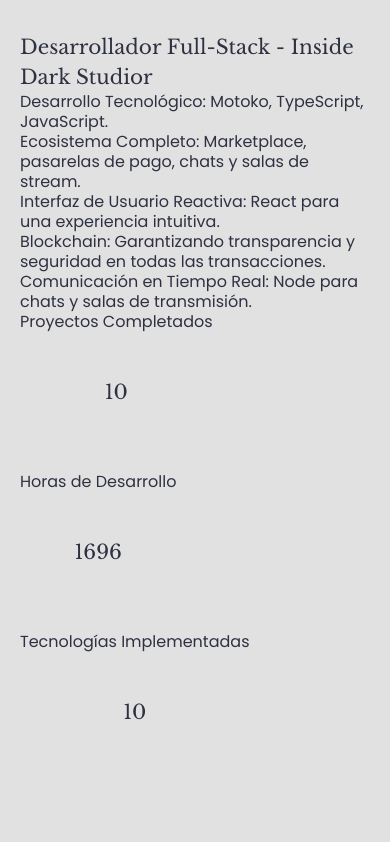
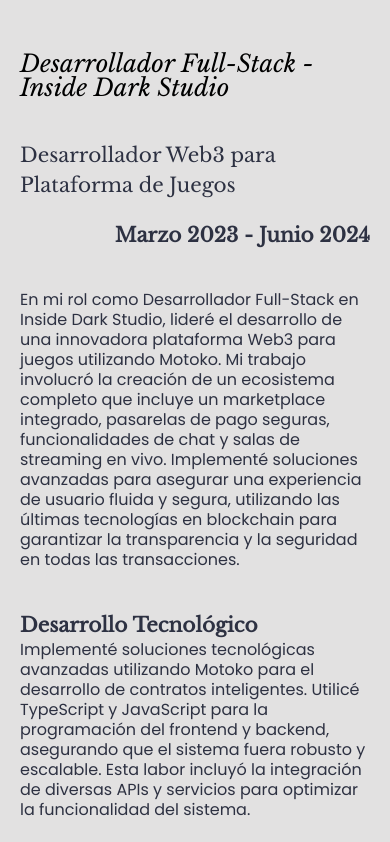
Before and after one commit to madriguerati/portfolio, a React (Vite) app: page / in a window 390 px wide. Shown: the part 4380-5222 px from the top of the page. Built offline with nearby package versions, Linux system fonts and the light colour scheme.

Commit message:
refactor

```diff
--- a/src/components/Home/sectionC/SectionC.jsx
+++ b/src/components/Home/sectionC/SectionC.jsx
@@ -10,79 +10,155 @@ import Container from "../../../shared/Container";
 import TextSubTitleItalic from "../../../shared/Text/TextSubTitleItalic";
 
 const SectionC = ({ id, onObserver }) => {
-  const [currentStep, setCurrentStep] = useState("1");
-
-  const handleStepChange = (step) => setCurrentStep(step);
   const steps = [
     {
       id: "1",
+      title: "Desarrollador Full-Stack - Inside Dark Studio",
+      role: "Desarrollador Web3 para Plataforma de Juegos",
+      duration: "Marzo 2023 - Junio 2024",
       description:
-        "Contribuí en el desarrollo de una plataforma de juegos Web3 con Motoko, creando un ecosistema completo.",
-      icon: <FaUser className="w-3.5 h-3.5 text-green-500 dark:text-green-400" />,
-      type: "article",
-      title: "Desarrollador Full-Stack - Inside Dark Studior",
-      listItems: [
-        "Desarrollo Tecnológico: Motoko, TypeScript, JavaScript.",
-        "Ecosistema Completo: Marketplace, pasarelas de pago, chats y salas de stream.",
-        "Interfaz de Usuario Reactiva: React para una experiencia intuitiva.",
-        "Blockchain: Garantizando transparencia y seguridad en todas las transacciones.",
-        "Comunicación en Tiempo Real: Node para chats y salas de transmisión.",
+        "En mi rol como Desarrollador Full-Stack en Inside Dark Studio, lideré el desarrollo de una innovadora plataforma Web3 para juegos utilizando Motoko. Mi trabajo involucró la creación de un ecosistema completo que incluye un marketplace integrado, pasarelas de pago seguras, funcionalidades de chat y salas de streaming en vivo. Implementé soluciones avanzadas para asegurar una experiencia de usuario fluida y segura, utilizando las últimas tecnologías en blockchain para garantizar la transparencia y la seguridad en todas las transacciones.",
+      responsibilities: [
+        {
+          subtitle: "Desarrollo Tecnológico",
+          text: "Implementé soluciones tecnológicas avanzadas utilizando Motoko para el desarrollo de contratos inteligentes. Utilicé TypeScript y JavaScript para la programación del frontend y backend, asegurando que el sistema fuera robusto y escalable. Esta labor incluyó la integración de diversas APIs y servicios para optimizar la funcionalidad del sistema.",
+        },
+        {
+          subtitle: "Ecosistema Completo",
+          text: "Diseñé y desarrollé un marketplace completo que incluye funciones de compra y venta, así como pasarelas de pago seguras para facilitar transacciones. Además, creé funcionalidades de chat y salas de stream para mejorar la interacción del usuario y proporcionar una experiencia inmersiva en la plataforma.",
+        },
+        {
+          subtitle: "Interfaz de Usuario Reactiva",
+          text: "Utilicé React para construir una interfaz de usuario intuitiva y reactiva. Implementé componentes reutilizables y gestioné el estado de la aplicación para asegurar una experiencia de usuario fluida y atractiva, adaptando la interfaz a diferentes dispositivos y resoluciones.",
+        },
+        {
+          subtitle: "Blockchain",
+          text: "Implementé soluciones basadas en blockchain para garantizar la transparencia y la seguridad en las transacciones dentro de la plataforma. Esto incluyó la gestión de activos digitales, la ejecución de contratos inteligentes y la integración de tecnologías de ledger distribuido para asegurar la integridad de los datos.",
+        },
+        {
+          subtitle: "Comunicación en Tiempo Real",
+          text: "Desarrollé y optimicé sistemas de comunicación en tiempo real utilizando Node.js. Implementé funciones para gestionar chats y transmisiones en vivo, asegurando que la plataforma proporcionara una experiencia interactiva y en tiempo real para los usuarios.",
+        },
       ],
+      technologies: ["Motoko", "TypeScript", "JavaScript", "React", "Node.js", "Blockchain"],
       metrics: [
         { name: "Proyectos Completados", count: 10 },
         { name: "Horas de Desarrollo", count: 3120 },
         { name: "Tecnologías Implementadas", count: 10 },
       ],
-      technologies: ["Motoko", "TypeScript", "JavaScript", "React", "Node.js", "Blockchain"],
     },
     {
       id: "2",
+      title: "Desarrollador Blockchain - Caniplay",
+      role: "Desarrollador de Reproductor de Música Basado en Blockchain",
+      duration: "Diciembre 2023 - Febrero 2024",
       description:
-        "Desarrollo de un sistema integral de administración para proveedores de servicios de Internet (ISP/WISP).",
-      type: "project",
-      title: "Desarrollador de Sistema Integral - AZORDEV",
-      listItems: [
-        "Operación en la Nube: Desarrollé para alta disponibilidad en entornos en la nube.",
-        "Gestión Remota: Implementé funcionalidades para administrar módulos de forma remota.",
-        "Escalabilidad y Soporte Continuo: Contribuí a un diseño escalable con soporte online, adaptándose al crecimiento de los proveedores.",
+        "Como Desarrollador Blockchain en Caniplay, fui responsable del desarrollo de un innovador reproductor de música basado en tecnología blockchain. Mi rol incluyó diseñar una arquitectura descentralizada que proporciona seguridad y resistencia a la censura en el almacenamiento y reproducción de música. Trabajé en la integración de tecnologías avanzadas para asegurar una experiencia de usuario fluida y segura, implementando medidas de privacidad robustas y una interfaz reactiva para la reproducción descentralizada de música.",
+      responsibilities: [
+        {
+          subtitle: "Arquitectura Descentralizada",
+          text: "Diseñé una arquitectura blockchain para el almacenamiento y reproducción de música, asegurando alta seguridad y resistencia a la censura. Esto incluyó la implementación de nodos descentralizados y contratos inteligentes para gestionar el acceso y la distribución de contenido musical.",
+        },
+        {
+          subtitle: "Integración Tecnológica",
+          text: "Implementé el backend utilizando TypeScript y JavaScript, desarrollé la interfaz con React, y utilicé socket.io para habilitar la comunicación en tiempo real. Integré diversos servicios para asegurar una experiencia de usuario fluida y optimizada para la reproducción de música.",
+        },
+        {
+          subtitle: "Interfaz Intuitiva",
+          text: "Creé una interfaz de usuario intuitiva y reactiva que facilita la exploración y reproducción de música descentralizada. Esto incluyó el diseño de un sistema de navegación fácil de usar y la integración de funcionalidades de búsqueda y filtrado de música.",
+        },
+        {
+          subtitle: "Comunicación Instantánea",
+          text: "Implementé socket.io para permitir la interacción en tiempo real, facilitando la compartición instantánea de música y la comunicación entre usuarios. Esto incluyó la creación de canales de chat en vivo y la capacidad de compartir contenido musical de manera instantánea.",
+        },
+        {
+          subtitle: "Seguridad y Privacidad",
+          text: "Aplicé prácticas avanzadas de cifrado y protección de datos para asegurar la privacidad de los usuarios y la integridad del sistema. Esto incluyó la implementación de mecanismos de autenticación robustos y la encriptación de datos sensibles.",
+        },
       ],
+      technologies: ["TypeScript", "JavaScript", "Motoko", "React", "socket.io", "Blockchain"],
       metrics: [
-        { name: "Horas de Desarrollo", count: 2400 },
-        { name: "Clientes Atendidos", count: 15 },
-        { name: "Tecnologías Utilizadas", count: 3 },
+        { name: "Proyectos Desarrollados", count: 1 },
+        { name: "Horas de Desarrollo", count: 480 },
+        { name: "Tecnologías Utilizadas", count: 6 },
       ],
-      technologies: ["TypeScript", "NestJS", "MongoDB", "Tailwind CSS"],
     },
     {
       id: "3",
+      title: "Product Manager y Project Manager - Cartelería Manna",
+      role: "Gestión Integral de Proyecto y Atención al Cliente",
+      duration: "Junio 2022 - Septiembre 2022",
       description:
-        "Gestión integral del proyecto y atención al cliente para el sistema de gestión de Cartelería Manna.",
-      type: "project",
-      title: "Product Manager y Project Manager - Cartelería Manna",
-      listItems: [
-        "Organización del Proyecto: Lideré la planificación y ejecución de todas las fases del proyecto, asegurando una gestión eficiente y resultados satisfactorios.",
-        "Atención al Cliente: Desarrollé relaciones sólidas con el cliente, garantizando una comprensión clara de sus necesidades y expectativas.",
-        "Desarrollo de Funcionalidades Clave: Contribuí al diseño y desarrollo de módulos esenciales como presupuestos, gestión de stock y nivelación de usuarios.",
-        "Tecnologías Aplicadas: Coordiné el uso de tecnologías modernas para optimizar el rendimiento del sistema.",
+        "En mi posición como Product Manager y Project Manager en Cartelería Manna, lideré el desarrollo y la implementación de un sistema integral de gestión de cartelería. Mi rol abarcó desde la planificación y ejecución del proyecto hasta la gestión directa con el cliente. Aseguré una implementación eficiente y satisfactoria de todas las funcionalidades del sistema, incluyendo la gestión de presupuestos, el control de stock y la administración de usuarios.",
+      responsibilities: [
+        {
+          subtitle: "Organización del Proyecto",
+          text: "Coordiné todas las fases del proyecto desde la planificación inicial hasta la ejecución final. Esto incluyó la gestión de cronogramas, la asignación de recursos y la supervisión del progreso para garantizar que todos los objetivos se cumplieran de manera oportuna y eficiente.",
+        },
+        {
+          subtitle: "Atención al Cliente",
+          text: "Mantuve una comunicación constante con el cliente para comprender sus necesidades y expectativas. Trabajé para asegurar que el sistema desarrollado cumpliese con los requisitos específicos del cliente, proporcionando soporte y ajustes según fuera necesario.",
+        },
+        {
+          subtitle: "Desarrollo de Funcionalidades Clave",
+          text: "Diseñé y desarrollé módulos esenciales como la gestión de presupuestos, el control de stock y la administración de usuarios. Esto incluyó la integración de funcionalidades específicas para mejorar la eficiencia operativa y la gestión de recursos.",
+        },
+        {
+          subtitle: "Tecnologías Aplicadas",
+          text: "Supervisé la implementación de tecnologías modernas como TypeScript, NestJS, MongoDB y Tailwind CSS. Esto incluyó la selección de herramientas y tecnologías adecuadas para optimizar el rendimiento y la escalabilidad del sistema.",
+        },
       ],
+      technologies: ["TypeScript", "NestJS", "MongoDB", "Tailwind CSS"],
       metrics: [
         { name: "Fases del Proyecto Gestionadas", count: 5 },
         { name: "Módulos Desarrollados", count: 8 },
         { name: "Clientes Atendidos", count: 1 },
         { name: "Tecnologías Implementadas", count: 4 },
       ],
+    },
+    {
+      id: "4",
+      title: "Desarrollador de Sistema Integral - AZORDEV",
+      role: "Desarrollo de Sistema Integral de Administración para ISP",
+      duration: "Julio 2022 - Mayo 2023",
+      description:
+        "Participé en el desarrollo de un sistema integral de administración para proveedores de servicios de Internet (ISP/WISP) en AZORDEV. Mi enfoque fue en crear una solución robusta y escalable que permite a los proveedores gestionar sus operaciones de manera eficiente. Implementé funcionalidades clave para la administración remota y aseguré la alta disponibilidad del sistema en entornos en la nube.",
+      responsibilities: [
+        {
+          subtitle: "Operación en la Nube",
+          text: "Desarrollé el sistema con un enfoque en la alta disponibilidad y resiliencia en entornos de nube. Implementé estrategias para asegurar que el sistema pudiera manejar grandes volúmenes de datos y usuarios sin comprometer la estabilidad y el rendimiento.",
+        },
+        {
+          subtitle: "Gestión Remota",
+          text: "Implementé funcionalidades que permiten la administración remota de módulos, facilitando a los proveedores la gestión eficiente del sistema desde cualquier ubicación. Esto incluyó la creación de interfaces de administración y herramientas para el monitoreo remoto.",
+        },
+        {
+          subtitle: "Escalabilidad y Soporte Continuo",
+          text: "Diseñé el sistema con características escalables para adaptarse al crecimiento de los proveedores. Incluí soporte continuo para asegurar que el sistema mantuviera su estabilidad y rendimiento a largo plazo, proporcionando actualizaciones y mantenimiento regular.",
+        },
+      ],
       technologies: ["TypeScript", "NestJS", "MongoDB", "Tailwind CSS"],
+      metrics: [
+        { name: "Horas de Desarrollo", count: 2400 },
+        { name: "Clientes Atendidos", count: 15 },
+        { name: "Tecnologías Utilizadas", count: 4 },
+      ],
     },
   ];
 
   return (
     <Inspector index={id} onObserver={onObserver}>
-      <Section id={id} type={""} h={""} extra={""}>
-        <Container extra={"gap-40 flex flex-col"}>
+      <Section
+        id={"experiencias"}
+        type={"center"}
+        h={"h-full"}
+        title={"Experiencia Laboral"}
+        positionText={"text-center"}
+        extra={"gap-10 sm:gap-10 md:gap-10 lg:gap-40 py-5 sm:py-10 md:py-40"}
+      >
         {steps.map((step, index) => (
-            <Card key={step.title} {...step} />
+          <Card {...step} id={step.id} />
         ))}
-        </Container>
       </Section>
     </Inspector>
   );
@@ -92,22 +168,60 @@ export default SectionC;
 
 const Card = ({
   title,
-  currentStep,
-  handleStepChange,
   listItems,
   metrics,
   index,
-  id,
   technologies,
+  responsibilities,
+  description,
+  duration,
+  role,
 }) => {
-  const shouldAnimate = currentStep === id;
   return (
-    <section>
-      <TextSubTitle text={title} />{" "}
-      {listItems.map((e, index) => (
+    <Container extra={"w-full"}>
+      <motion.section
+        className={
+          "w-full sm:divide-x-2 sm:divide-Yellow flex flex-col items-start gap-20 justify-start"
+        }
+        initial={{ x: 48, opacity: 0 }}
+        whileInView={{ x: 0, opacity: 1 }}
+        transition={{ ease: "easeInOut", duration: 0.75 }}
+      >
+        <section className={`w-full`}>
+          <h3
+            className={` text-2xl sm:text-xl md:text-2xl lg:text-3xl xl:text-4xl 2xl:text-5xl leading-none font-BaskervilleItalic dark:text-white pb-10`}
+          >
+            {title}
+          </h3>
+          <section className="grid grid-cols-1 sm:grid-cols-2 gap-5">
+            <TextSubTitle text={role} />
+            <TextSubTitle text={duration} extra={"font-bold text-end"} />
+          </section>
+          <section className="flex flex-col gap-5 pt-10">
+            <TextBody text={description} />
+          </section>
+          <section className="flex flex-col gap-5 pt-10">
+            {responsibilities.map(({ subtitle, text }, index) => (
+              <section key={index} className="">
+                <TextSubTitle text={subtitle} key={index} extra={"font-bold"} />{" "}
+                <TextBody text={text} key={index} />
+              </section>
+            ))}
+          </section>
+        </section>
+        <section className="px-0 sm:px-10">
+          <TextSubTitle text={"Tecnologías"} extra={"font-bold"} />
+
+          <section className="flex flex-wrap  gap-5 pt-5">
+            {technologies.map((e, index) => (
               <TextBody text={e} key={index} />
             ))}
+          </section>
+          <motion.section className="flex flex-col justify-center items-center h-full py-10">
             <MetricsSection data={metrics} />
+          </motion.section>
         </section>
+      </motion.section>
+    </Container>
   );
 };
--- a/src/shared/MetricsSection.jsx
+++ b/src/shared/MetricsSection.jsx
@@ -22,7 +22,7 @@ const MetricsSection = ({ data, id, currentStep }) => {
   }, [isInView, animationTriggered, data]);
 
   return (
-    <section ref={ref} className="flex flex-wrap gap-10 w-full">
+    <section ref={ref} className="sm:flex sm:flex-wrap grid-cols-2 grid gap-10 w-full">
       {data.map(({ name }) => (
         <section key={name} className="flex flex-col justify-center items-center gap-5">
           <TextBody text={name} extra={"text-center"} />
```
Lines whose indentation alone changed are shown as unchanged.
